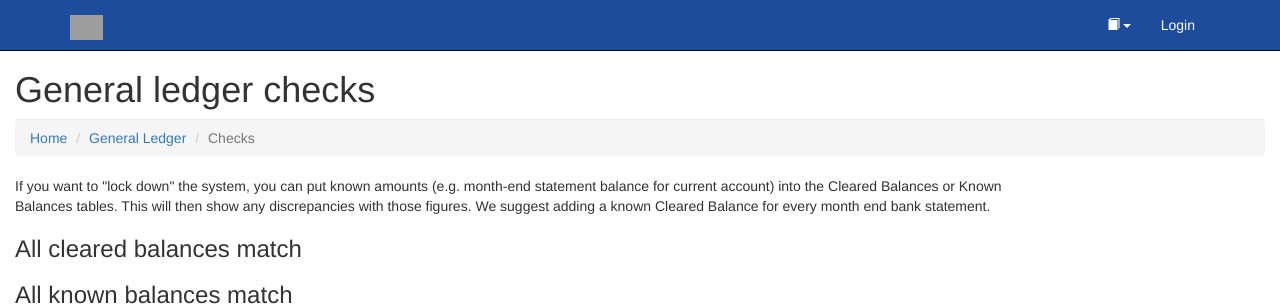
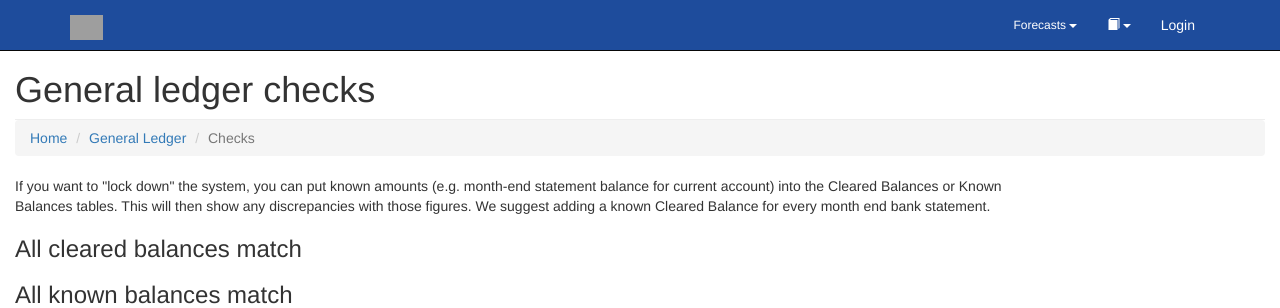
Before and after one commit to imcallister/accountifie, a Django app: template accountifie/gl/templates/gl/checks.html in a window 1280 px wide. Shown: the top 308 px of the page. Run offline with Django 3.2, Linux system fonts and the light colour scheme; the template is opened without the code that fills it, so the values that code supplies are empty; some libraries are stand-ins or nearby versions; grey boxes are pictures that could not be loaded.

Commit message:
forecasting menu

```diff
--- a/accountifie/common/templates/base.html
+++ b/accountifie/common/templates/base.html
@@ -110,6 +110,16 @@
         {% for key, value in menu_items.items %}
           <li><a class="btn-sm" type="button" href={{value}}>{{key}}</a></li>
         {% endfor %}
+        <li class="btn-group">
+            <a class="btn btn-sm dropdown-toggle" data-toggle="dropdown"> Forecasts <span class="caret"></span></a>
+          <ul class="dropdown-menu" role="menu">
+            {% block forecasts_items %}
+              {% for key, value in forecasts_items.items %}
+                <li><a class="btn-sm" type="button" href={{value}}>{{key}}</a></li>
+              {% endfor %}
+            {% endblock %}
+          </ul>
+        </li>
       {% endblock %}
         {% if user.is_superuser %}
         <li class="btn-group">
```
